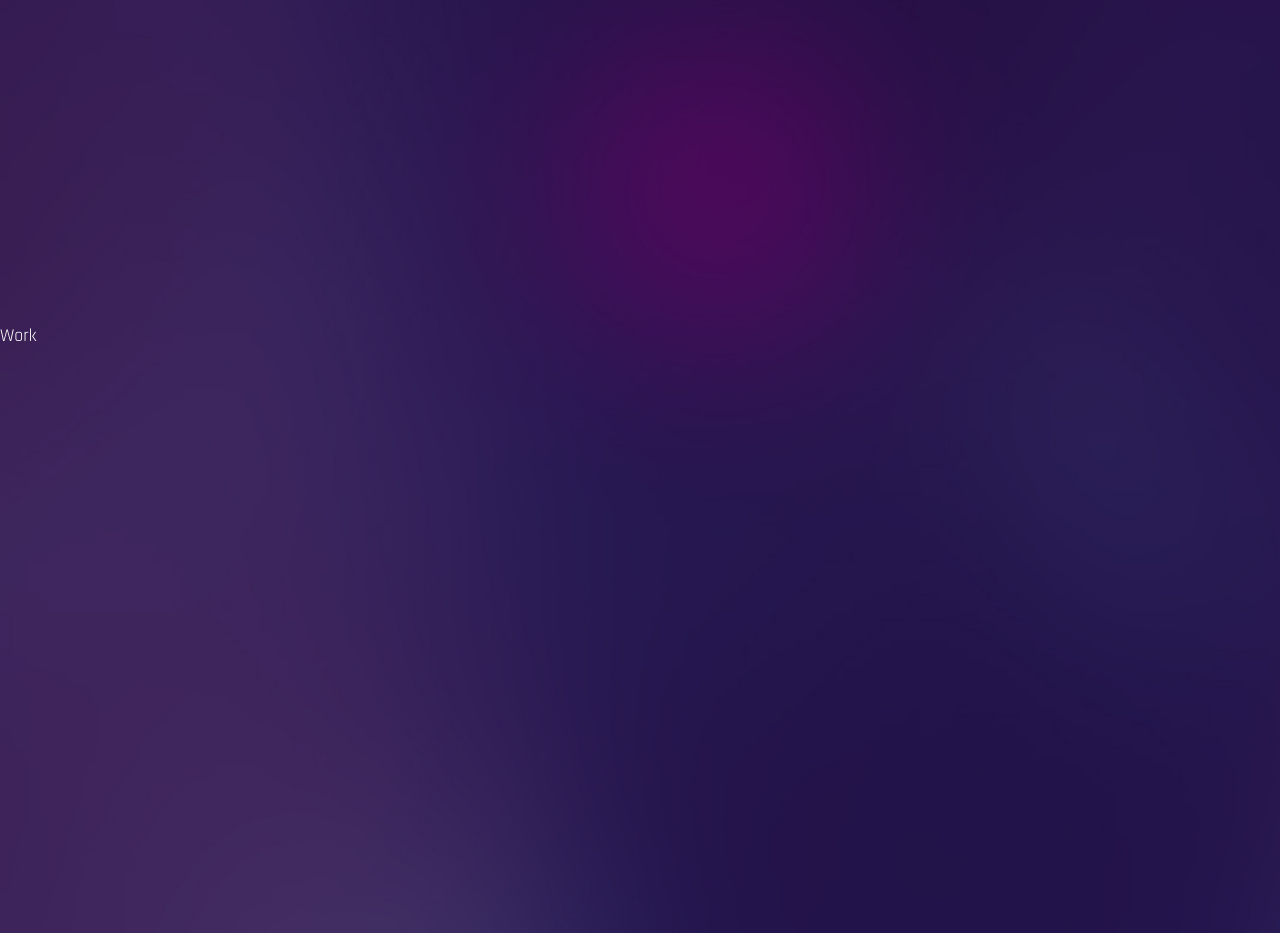
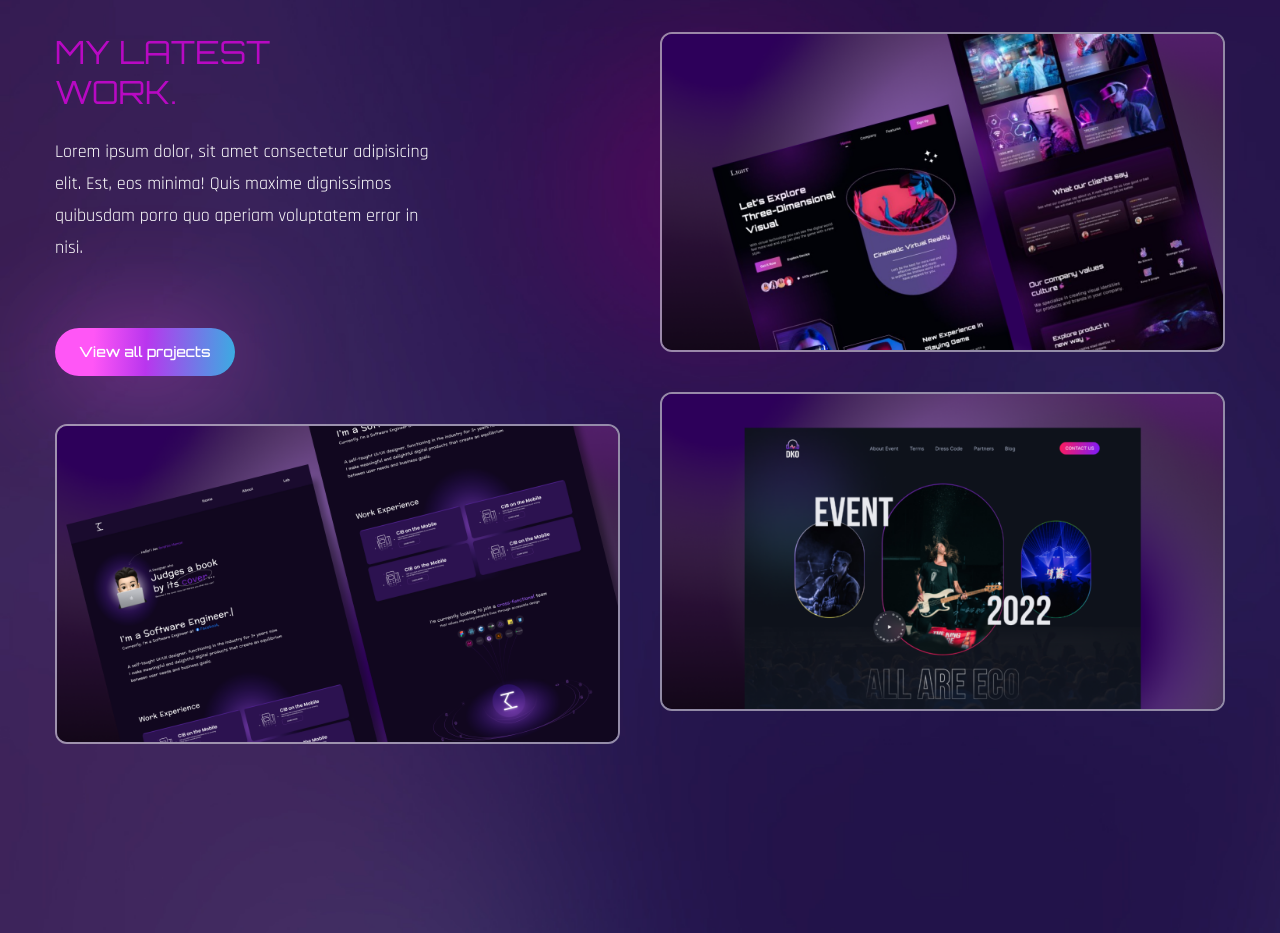
Before and after one commit to CarlosD-1699/portfolio-starter, a React (Vite) app: page / in a window 1280 px wide. Shown: the part 2400-3333 px from the top of the page. Built offline with nearby package versions, Linux system fonts and the light colour scheme; a web font is replaced by a local one.

Commit message:
feat: added Work component

```diff
--- a/src/components/Work.jsx
+++ b/src/components/Work.jsx
@@ -1,10 +1,140 @@
 import React from "react";
+import { motion } from "framer-motion";
+import { fadeIn } from "../variants";
+import Img1 from "../assets/portfolio-img1.png";
+import Img2 from "../assets/portfolio-img2.png";
+import Img3 from "../assets/portfolio-img3.png";
 
 const Work = () => {
   return (
-    <div className="section" id="work">
-      Work
-    </div>
+    <section className="section" id="work">
+      <div className="container mx-auto my-auto">
+        <div className="flex flex-col lg:flex-row gap-x-10">
+          <motion.div
+            variants={fadeIn("right", 0.3)}
+            initial="hidden"
+            whileInView={"show"}
+            viewport={{ once: false, amount: 0.3 }}
+            className="flex-1 flex flex-col gap-y-12 mb-10 lg:mb-0"
+          >
+            {/* text */}
+            <div>
+              <h2 className="h2 leading-tight text-accent">
+                My latest <br />
+                Work.
+              </h2>
+              <p className="max-w-sm mb-16">
+                Lorem ipsum dolor, sit amet consectetur adipisicing elit. Est,
+                eos minima! Quis maxime dignissimos quibusdam porro quo aperiam
+                voluptatem error in nisi.
+              </p>
+              <button className="btn btn-sm">View all projects</button>
+            </div>
+            {/* image */}
+            <div
+              className="group relative overflow-hidden border-2
+            border-white/50 rounded-xl"
+            >
+              {/* overlay */}
+              <div
+                className="group-hover:bg-black/70 w-full h-full absolute
+              z-40 transition-all duration-300"
+              ></div>
+              {/* img */}
+              <img
+                className="group-hover:scale-125 transition-all duration-500"
+                src={Img1}
+                alt=""
+              />
+              {/* pretitle */}
+              <div
+                className="absolute -bottom-full left-12
+              group-hover:bottom-24 transition-all duration-500 z-50"
+              >
+                <span className="text-gradient"> UI/UX Design</span>
+              </div>
+              {/* title */}
+              <div
+                className="absolute -bottom-full left-12
+              group-hover:bottom-14 transition-all duration-700 z-50"
+              >
+                <span className="text-3xl text-white ">Project Title</span>
+              </div>
+            </div>
+          </motion.div>
+          <motion.div
+            variants={fadeIn("left", 0.2)}
+            initial="hidden"
+            whileInView={"show"}
+            viewport={{ once: false, amount: 0.3 }}
+            className="flex-1 flex flex-col gap-y-10"
+          >
+            {/* image */}
+            <div
+              className="group relative overflow-hidden border-2
+            border-white/50 rounded-xl"
+            >
+              {/* overlay */}
+              <div
+                className="group-hover:bg-black/70 w-full h-full absolute
+              z-40 transition-all duration-300"
+              ></div>
+              {/* img */}
+              <img
+                className="group-hover:scale-125 transition-all duration-500"
+                src={Img2}
+                alt=""
+              />
+              {/* pretitle */}
+              <div
+                className="absolute -bottom-full left-12
+              group-hover:bottom-24 transition-all duration-500 z-50"
+              >
+                <span className="text-gradient"> UI/UX Design</span>
+              </div>
+              {/* title */}
+              <div
+                className="absolute -bottom-full left-12
+              group-hover:bottom-14 transition-all duration-700 z-50"
+              >
+                <span className="text-3xl text-white ">Project Title</span>
+              </div>
+            </div>
+            {/* image */}
+            <div
+              className="group relative overflow-hidden border-2
+            border-white/50 rounded-xl"
+            >
+              {/* overlay */}
+              <div
+                className="group-hover:bg-black/70 w-full h-full absolute
+              z-40 transition-all duration-300"
+              ></div>
+              {/* img */}
+              <img
+                className="group-hover:scale-125 transition-all duration-500"
+                src={Img3}
+                alt=""
+              />
+              {/* pretitle */}
+              <div
+                className="absolute -bottom-full left-12
+              group-hover:bottom-24 transition-all duration-500 z-50"
+              >
+                <span className="text-gradient"> UI/UX Design</span>
+              </div>
+              {/* title */}
+              <div
+                className="absolute -bottom-full left-12
+              group-hover:bottom-14 transition-all duration-700 z-50"
+              >
+                <span className="text-3xl text-white ">Project Title</span>
+              </div>
+            </div>
+          </motion.div>
+        </div>
+      </div>
+    </section>
   );
 };
 
```
